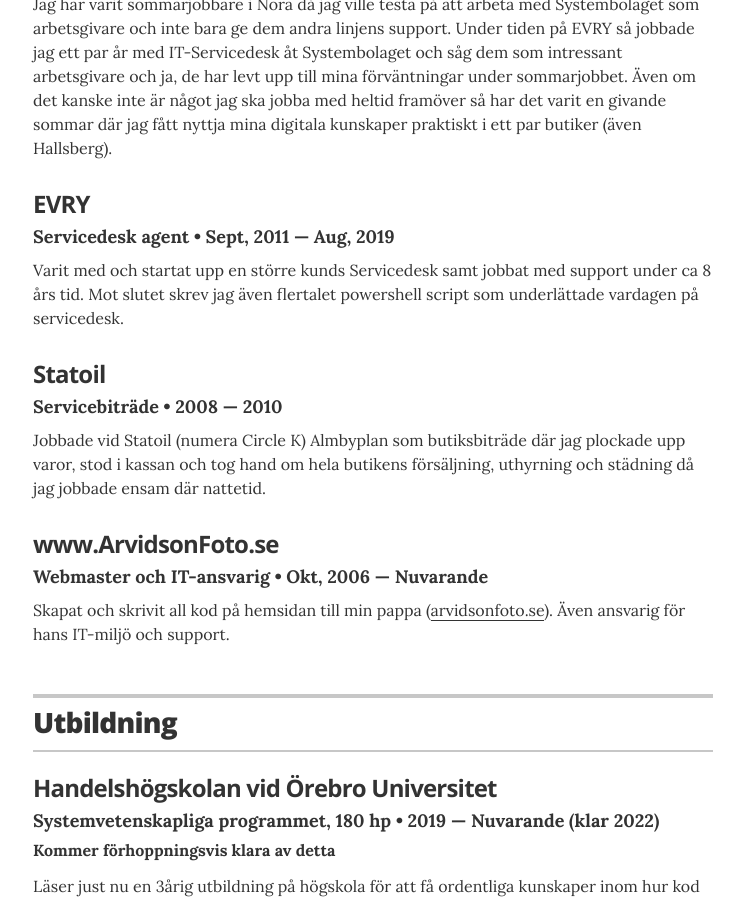
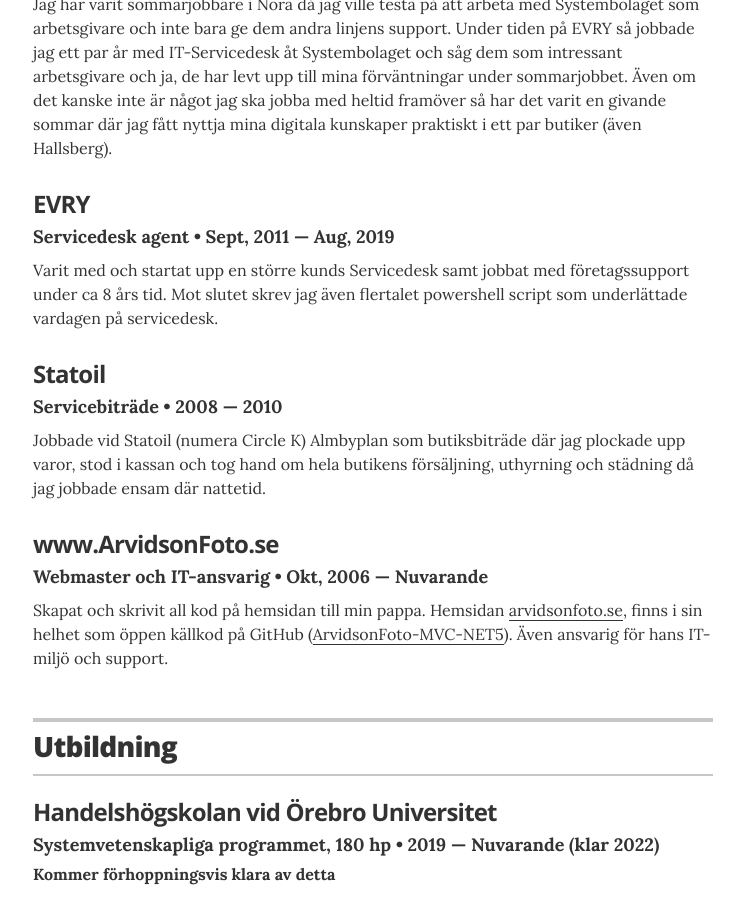
Before and after one commit to pownas/CV, a Jekyll site: the page built from index.html, in a window 1280 px wide and 900 px high, scrolled down 886 px. Shown: the whole window, without its empty margins (267-1011 px from the left). Built offline with Jekyll 4.4.1, drawn with Linux system fonts in a browser that asks for light colours.

Commit message:
Uppdaterat jobb-beskrivningar

```diff
--- a/_data/experience.yml
+++ b/_data/experience.yml
@@ -15,7 +15,7 @@
 - company: EVRY
   position: Servicedesk agent
   duration: Sept, 2011  &mdash; Aug, 2019
-  summary: Varit med och startat upp en större kunds Servicedesk samt jobbat med support under ca 8 års tid. Mot slutet skrev jag även flertalet powershell script som underlättade vardagen på servicedesk.
+  summary: Varit med och startat upp en större kunds Servicedesk samt jobbat med företagssupport under ca 8 års tid. Mot slutet skrev jag även flertalet powershell script som underlättade vardagen på servicedesk.
 
 # Statoil Servicebiträde
 - company: Statoil
@@ -27,4 +27,4 @@
 - company: www.ArvidsonFoto.se
   position: Webmaster och IT-ansvarig
   duration: Okt, 2006 &mdash; Nuvarande
-  summary: Skapat och skrivit all kod på hemsidan till min pappa (<a href="https://arvidsonfoto.se/">arvidsonfoto.se</a>). Även ansvarig för hans IT-miljö och support.
+  summary: Skapat och skrivit all kod på hemsidan till min pappa. Hemsidan <a href="https://arvidsonfoto.se/">arvidsonfoto.se</a>, finns i sin helhet som öppen källkod på GitHub (<a href="https://github.com/pownas/ArvidsonFoto-MVC-NET5">ArvidsonFoto-MVC-NET5</a>). Även ansvarig för hans IT-miljö och support.
```
